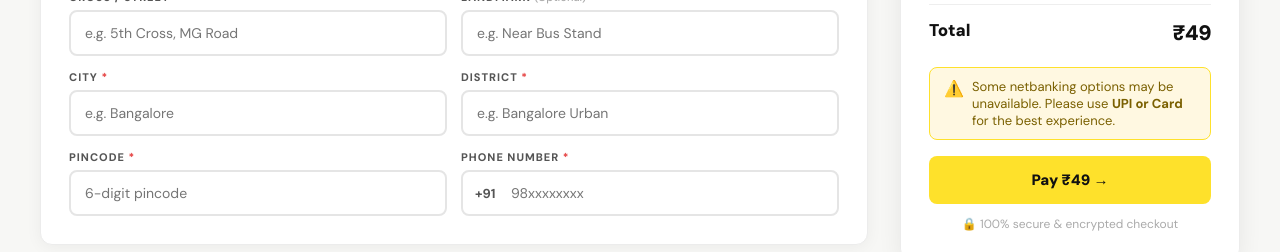
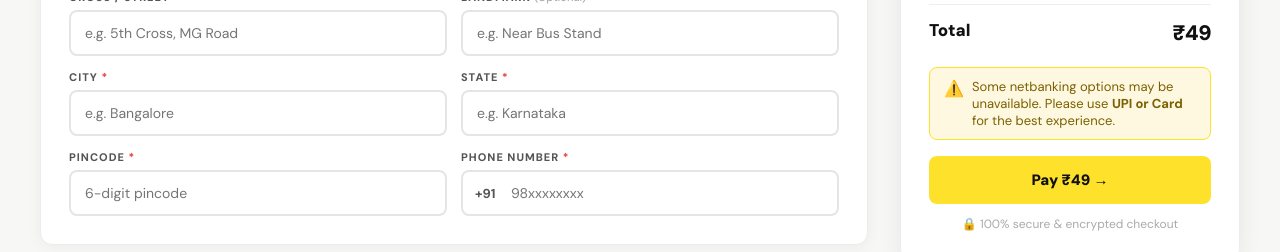
Before and after one commit to ramya-m05/routerhub, a React (Vite) app in the folder frontend/: page /checkout in a window 1280 px wide. Shown: the part 371-623 px from the top of the page. Built offline with nearby package versions, Linux system fonts and the light colour scheme; no server answers; sample sign-in values are in the browser's storage.

Commit message:
Update customer's State in address

```diff
--- a/frontend/src/pages/Checkout.jsx
+++ b/frontend/src/pages/Checkout.jsx
@@ -5,7 +5,7 @@ import { useNavigate, Link } from "react-router-dom";
 import toast from "react-hot-toast";
 import { useIsMobile } from "../hooks/useIsMobile";
 
-const COD_ADVANCE = 1;
+const COD_ADVANCE = 0;
 
 function Checkout() {
   // Delivery fields
@@ -314,8 +314,8 @@ const placeOrder = async () => {
                 <input placeholder="e.g. Bangalore" value={city} onChange={e => setCity(e.target.value)} style={inp} onFocus={onFocus} onBlur={onBlur} />
               </div>
               <div>
-                <label style={lbl}>District <span style={{ color: "#e53e3e" }}>*</span></label>
-                <input placeholder="e.g. Bangalore Urban" value={district} onChange={e => setDistrict(e.target.value)} style={inp} onFocus={onFocus} onBlur={onBlur} />
+                <label style={lbl}>STATE <span style={{ color: "#e53e3e" }}>*</span></label>
+                <input placeholder="e.g. Karnataka" value={district} onChange={e => setDistrict(e.target.value)} style={inp} onFocus={onFocus} onBlur={onBlur} />
               </div>
             </div>
 
```
